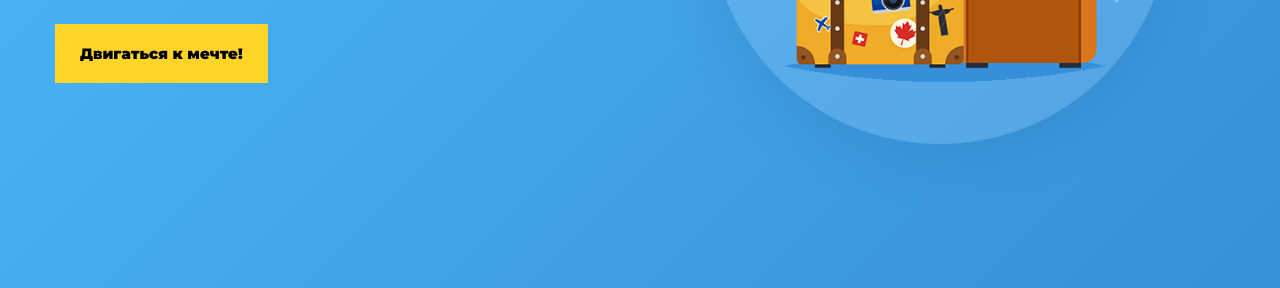
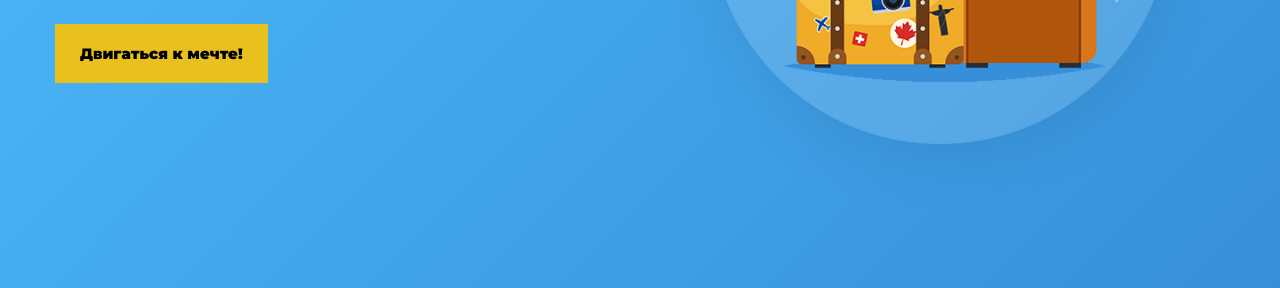
Before and after one commit to anastasiia-kurhan/layout_lesson4, a plain HTML site: page index.html in a window 1280 px wide. In both pictures the pointer is over the link "Двигаться к мечте!". Shown: the part 525-813 px from the top of the page. Drawn offline with nearby package versions, Linux system fonts and the light colour scheme.

Commit message:
First section, version 3

```diff
--- a/css/main.css
+++ b/css/main.css
@@ -35,6 +35,7 @@ p{
 }
 .wrapper{
     display: flex;
+
 }
 .offer{
     margin-top: 145px;
@@ -61,8 +62,12 @@ p{
     text-align: center;
     text-decoration: none;
 }
+.btn:hover{
+    background-color: #e9c11f;
+}
 img.travel{
     width: 570px;
     margin-top: 60px;
     margin-bottom: 80px;
+    margin-right: -50px;
 }
```
